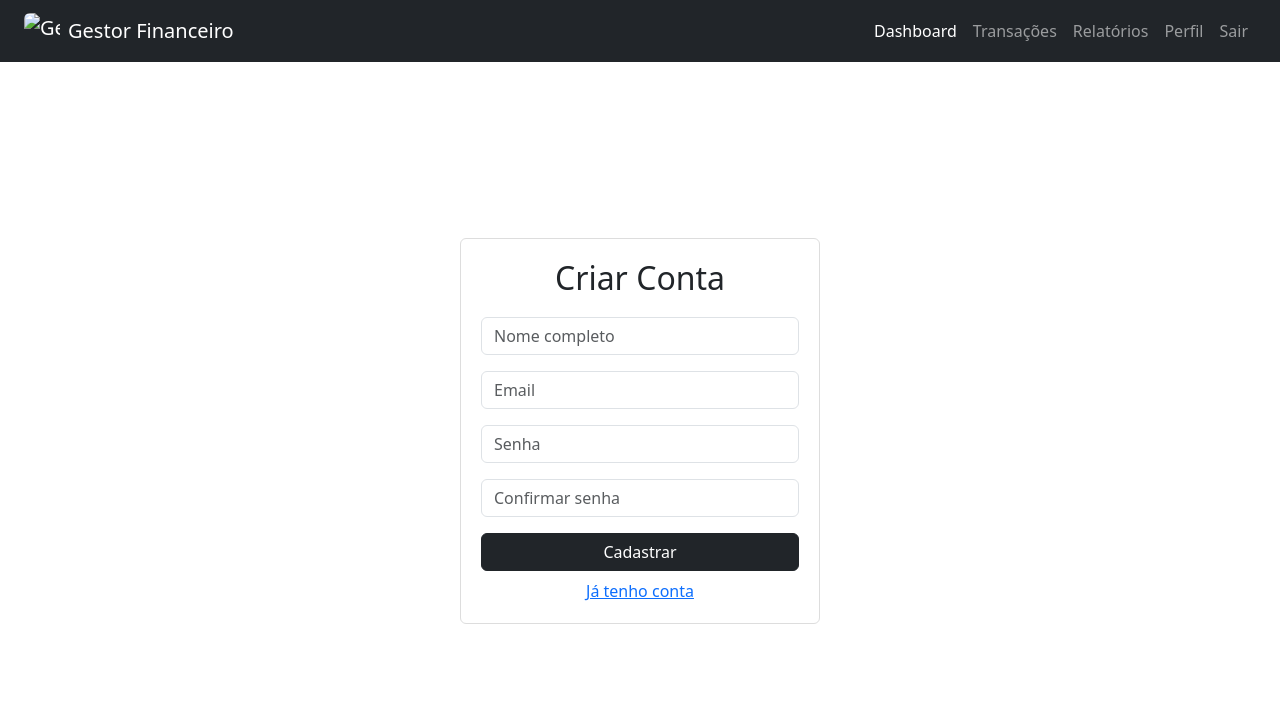
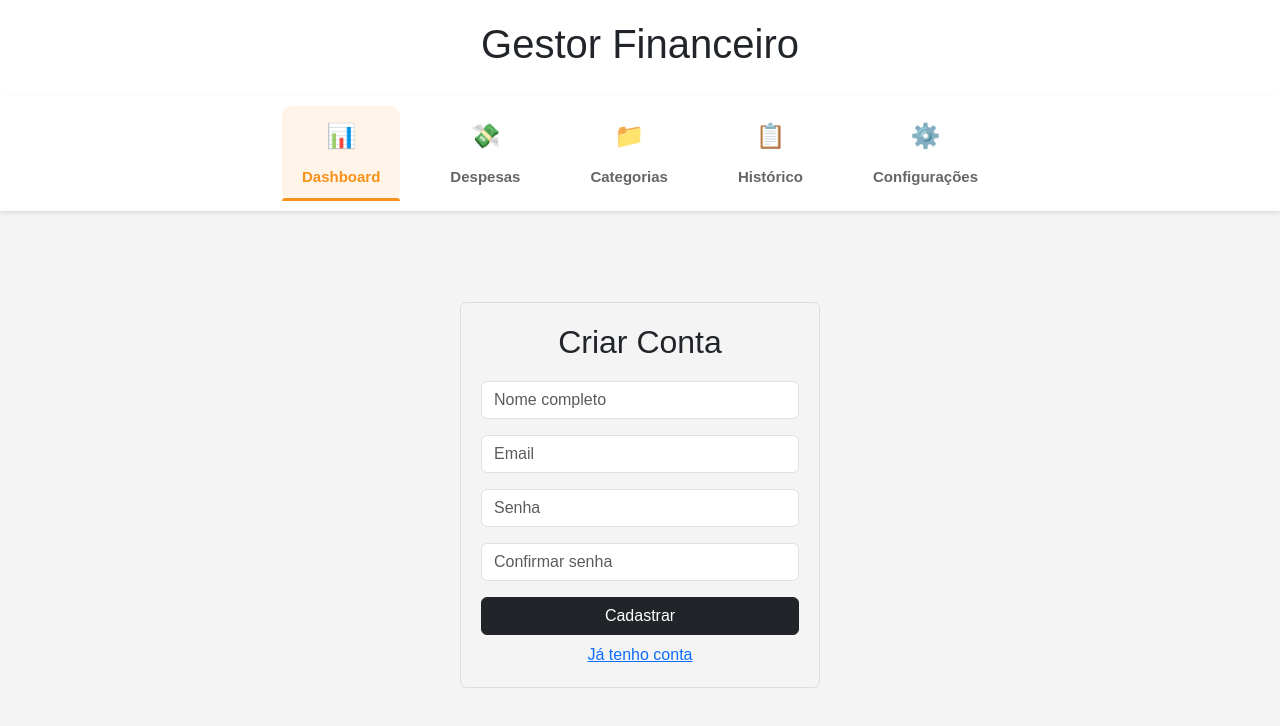
Before and after one commit to Maky189/Gestor-Financeiro-Frontend, a plain HTML site: page templates/register.html in a window 1280 px wide. Drawn offline with nearby package versions, Linux system fonts and the light colour scheme.

Commit message:
fixes to register, added the new navbar

```diff
--- a/styles/styles.css
+++ b/styles/styles.css
@@ -230,3 +230,35 @@ body {
             margin-bottom: 20px;
             font-weight: normal;
         }
+
+        .register-box {
+            width: 360px;
+            padding: 20px;
+            border: 1px solid #ddd;
+            border-radius: 6px;
+        }
+
+        .register-box h2 {
+            text-align: center;
+            margin-bottom: 20px;
+            font-weight: normal;
+        }
+
+        .error-msg {
+            color: red;
+            font-size: 14px;
+            display: none;
+        }
+
+        .success-msg {
+            color: green;
+            font-size: 14px;
+            display: none;
+        }
+
+        .register-main {
+            flex-grow: 1;
+            display: flex;
+            justify-content: center;
+            align-items: center;
+        }
--- a/templates/register.html
+++ b/templates/register.html
@@ -10,78 +10,45 @@
 
     <title>Gestor Financeiro - Cadastro</title>
 
-    <style>
-        body {
-            min-height: 100vh;
-            display: flex;
-            flex-direction: column;
-        }
-
-        main {
-            flex-grow: 1;
-            display: flex;
-            justify-content: center;
-            align-items: center;
-        }
-
-        .register-box {
-            width: 360px;
-            padding: 20px;
-            border: 1px solid #ddd;
-            border-radius: 6px;
-        }
-
-        .register-box h2 {
-            text-align: center;
-            margin-bottom: 20px;
-            font-weight: normal;
-        }
-
-        .error-msg {
-            color: red;
-            font-size: 14px;
-            display: none;
-        }
-
-        .success-msg {
-            color: green;
-            font-size: 14px;
-            display: none;
-        }
-    </style>
+    <link rel="stylesheet" href="../styles/styles.css">
 
 </head>
 
-<body>
+<body class="login">
 
     <!-- NAVBAR -->
-    <nav class="navbar navbar-expand-md navbar-dark bg-dark">
-        <div class="container-fluid px-3 px-md-4">
+    <header class="top-bar">
+            <h1>Gestor Financeiro</h1>
+        </header>
 
-            <a class="navbar-brand d-flex align-items-center" href="#">
-                <img src="/static/logo.png" alt="Gestor logo" width="36" height="36" class="me-2 rounded">
-                Gestor Financeiro
-            </a>
-
-            <button class="navbar-toggler" type="button" data-bs-toggle="collapse" data-bs-target="#mainNav">
-                <span class="navbar-toggler-icon"></span>
-            </button>
-
-            <div class="collapse navbar-collapse" id="mainNav">
-                <ul class="navbar-nav ms-auto mb-2 mb-md-0 align-items-md-center">
-                    <li class="nav-item"><a class="nav-link active" href="#">Dashboard</a></li>
-                    <li class="nav-item"><a class="nav-link" href="#">Transações</a></li>
-                    <li class="nav-item"><a class="nav-link" href="#">Relatórios</a></li>
-                    <li class="nav-item"><a class="nav-link" href="#">Perfil</a></li>
-                    <li class="nav-item d-none d-md-block"><a class="nav-link" href="#">Sair</a></li>
-                </ul>
-            </div>
-
-        </div>
-    </nav>
+        <!-- ============================================ -->
+        <!-- NAVEGAÇÃO MOVIDA PARA CIMA (LOGO APÓS HEADER) -->
+        <!-- ============================================ -->
+        <nav class="top-nav">
+        <a href="index.html" class="nav-item active">
+            <span class="nav-icon">📊</span>
+            <span class="nav-label">Dashboard</span>
+        </a>
+        <a href="despesas.html" class="nav-item">
+            <span class="nav-icon">💸</span>
+            <span class="nav-label">Despesas</span>
+        </a>
+        <a href="categorias.html" class="nav-item">
+            <span class="nav-icon">📁</span>
+            <span class="nav-label">Categorias</span>
+        </a>
+        <a href="historico.html" class="nav-item">
+            <span class="nav-icon">📋</span>
+            <span class="nav-label">Histórico</span>
+        </a>
+        <a href="config.html" class="nav-item">
+            <span class="nav-icon">⚙️</span>
+            <span class="nav-label">Configurações</span>
+        </a>
+        </nav>
 
     <!-- FORMULÁRIO -->
-    <main>
+    <main class="register-main">
         <div class="register-box">
             <h2>Criar Conta</h2>
 
```
